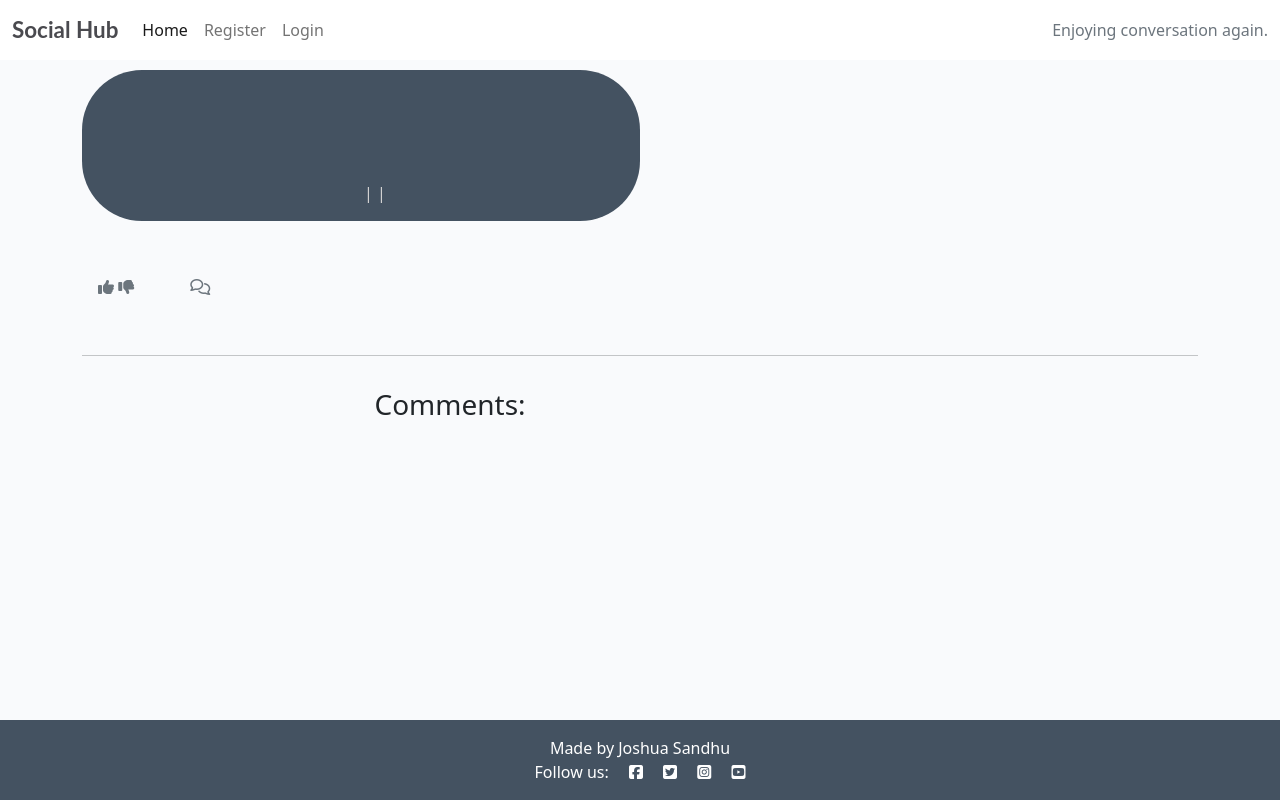
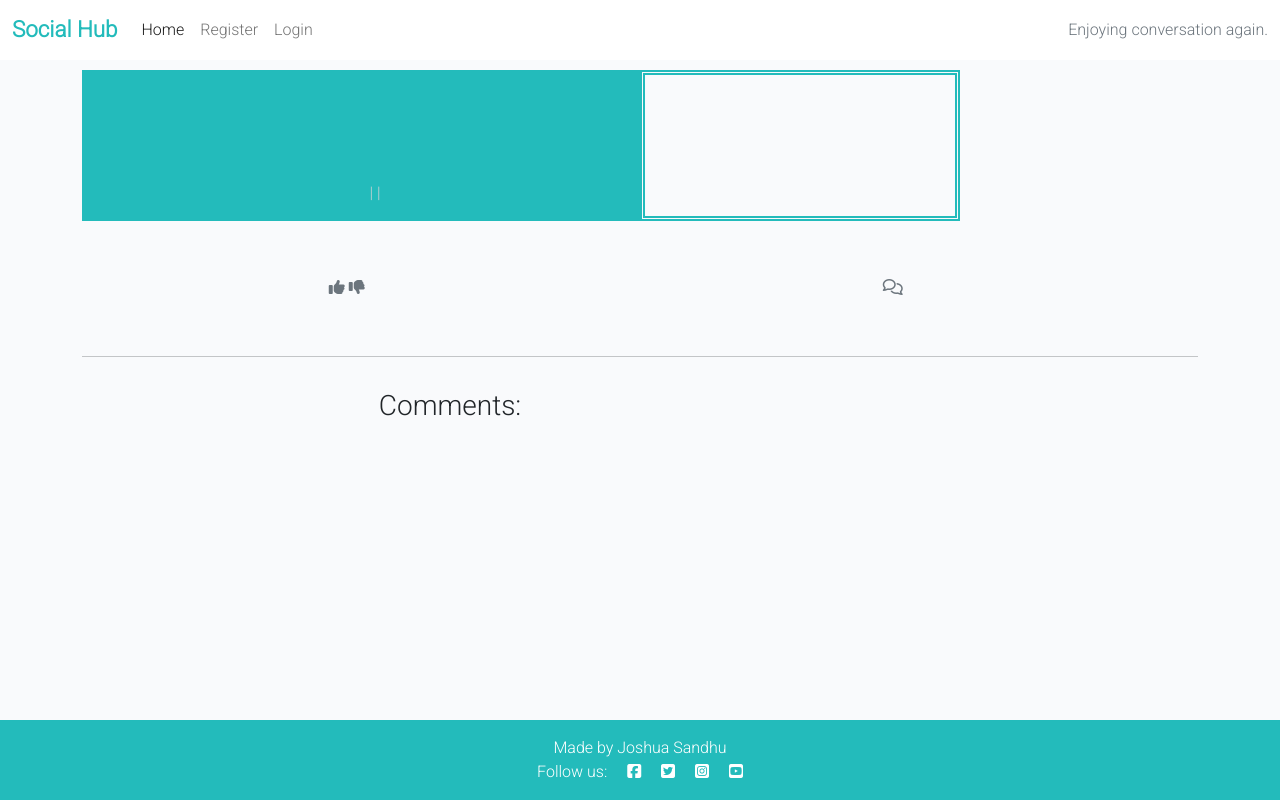
Before and after one commit to JoshSandhu/social_hub, a Django app: template templates/post_detail.html in a window 1280 px wide. Run offline with Django 3.2, Linux system fonts and the light colour scheme; the template is opened without the code that fills it, so the values that code supplies are empty; some libraries are stand-ins or nearby versions.

Commit message:
Adjusted base colors and layout of index.html page. Adjusted positioning of likes and dislikes on the post_detail.html page.

```diff
--- a/static/css/style.css
+++ b/static/css/style.css
@@ -1,20 +1,21 @@
 body {
     background-color: #F9FAFC;
+    font-family: 'Roboto', sans-serif;
 }
 
 .brand {
-    font-family: Lato, sans-serif;
+    font-family: 'Roboto', sans-serif;
     font-size: 1.4rem;
     font-weight: 700;
-    color: #4A4A4F;
+    color: #23BBBB;
 }
 
 .light-bg {
     background-color: #fff;
 }
 
-.dark-bg {
-    background-color: #445261;
+.color-bg {
+    background-color: #23BBBB;
 }
 
 .main-bg {
@@ -23,6 +24,10 @@ body {
 
 h1, h2, h3 {
     text-align: center;
+}
+
+.post-card {
+    border: thick double #23BBBB;
 }
 .card {
     border: none;
@@ -36,7 +41,7 @@ img {
     max-height: 100%;
     width: auto;
     height: auto;
-    border-radius: 60px;
+
   }
 
 .image-container {
@@ -47,10 +52,15 @@ img {
     position: absolute;
     bottom: 20%;
     min-width: 30%;
-    left: 35px;
-    border-radius: 30px;
+    left: 0px;
     text-align: center;
+    border: thick double #fff;
+    border-radius: 20px;
     background-color: #23BBBB;
+}
+
+.card-body > p {
+    text-align: center;
 }
 
 .author, .category {
@@ -68,10 +78,9 @@ img {
 }
 
 .masthead-text {
-    background-color: #445261;
+    background-color: #23BBBB;
     color: white;
     text-align: center;
-    border-radius: 60px;
     position: relative;
 }
 
@@ -79,11 +88,12 @@ img {
     position: relative;
     overflow: hidden;
     max-width: 40vh;
+    border: thick double #23BBBB;
 }
 
 .comments {
     border-radius: 10px;
-    border: black 1px solid;
+    border: #23BBBB 1px solid;
 }
 
 .post-link {
@@ -93,7 +103,7 @@ img {
 
 .post-link:hover,
 .page-link {
-    color: #E84610;
+    color: #00008B;
 }
 
 .post-title {
@@ -104,6 +114,10 @@ img {
 .post-subtitle {
     margin-left: 5%;
     color: lightgray;
+}
+
+.responses {
+    justify-content: space-around;
 }
 
 .btn-signup {
@@ -129,7 +143,7 @@ img {
 }
 
 .btn-like, .btn-dislike {
-    color: #E84610;
+    color: #00008B;
     border: none;
     background: transparent;
 }
@@ -138,7 +152,7 @@ img {
 .btn-dislike:hover,
 .btn-like:active,
 .btn-dislike:active {
-    color: #E84610;
+    color: #00008B;
     background: transparent;
     border: none;
 }
--- a/templates/base.html
+++ b/templates/base.html
@@ -8,7 +8,9 @@
     <meta http-equiv="X-UA-Compatible" content="IE=edge">
     <meta name="viewport" content="width=device-width, initial-scale=1" />
     <link rel="preconnect" href="https://fonts.gstatic.com">
-
+    <link rel="preconnect" href="https://fonts.googleapis.com">
+    <link rel="preconnect" href="https://fonts.gstatic.com" crossorigin>
+    <link href="https://fonts.googleapis.com/css2?family=Roboto:wght@300&display=swap" rel="stylesheet">
     <script src="https://kit.fontawesome.com/23a0e3507f.js" crossorigin="anonymous"></script>
     <link href="https://cdn.jsdelivr.net/npm/bootstrap@5.0.1/dist/css/bootstrap.min.css" rel="stylesheet"
         integrity="sha384-+0n0xVW2eSR5OomGNYDnhzAbDsOXxcvSN1TPprVMTNDbiYZCxYbOOl7+AMvyTG2x" crossorigin="anonymous">
@@ -85,7 +87,7 @@
     </main>
 
     <!-- Footer -->
-    <footer class="footer mt-auto py-3 dark-bg">
+    <footer class="footer mt-auto py-3 color-bg">
         <p class="m-0 text-center text-white">Made by Joshua Sandhu</p>
         <p class="m-0 text-center text-white">Follow us: <i class="fab fa-facebook-square ms-3"></i>
             <i class="fab fa-twitter-square ms-3"></i>
--- a/templates/index.html
+++ b/templates/index.html
@@ -9,7 +9,7 @@
         <div class="col-12 mt-3 left">
             <div class="row">
                 {% for post in post_list %}
-                <div class="col-md-4">
+                <div class="col-md-2 post-card">
                     <div class="card h-50 mb-4">
                         <div class="card-body h-100">
                             <div class="image-container h-100">
@@ -35,7 +35,7 @@
                         </div>
                     </div>
                 </div>
-                {% if forloop.counter|divisibleby:3 %}
+                {% if forloop.counter|divisibleby:6 %}
             </div>
             {% endif %}
             {% endfor %}
--- a/templates/post_detail.html
+++ b/templates/post_detail.html
@@ -28,12 +28,11 @@
         <div class="col card mb-4  mt-3 left  top">
             <div class="card-body">
                 <!-- The post content goes inside the card-text. -->
-                <!-- Use the | safe filter inside the template tags -->
                 <p class="card-text ">
                     {{ post.content | safe }}
                 </p>
-                <div class="row">
-
+                <div class="row responses">
+                    <!-- The number of likes and dislikes goes before the closing strong tag -->
                     <div class="col-1">
                         <strong>
                             {% if user.is_authenticated %}
@@ -49,7 +48,6 @@
                                 </form>
                             {% else %}
                         </strong>
-                        <!-- The number of likes goes before the closing strong tag -->
                         <strong class="text-secondary">{{ post.number_of_likes }}<i class="fas fa-thumbs-up"></i></strong>
                         {% endif %}
                         <strong>
@@ -69,7 +67,7 @@
                         <strong class="text-secondary"><i class="fas fa-thumbs-down"></i>{{ post.number_of_dislikes }}</strong>
                         {% endif %}
                     </div>
-                    <div class="col-4">
+                    <div class="col-1">
                         {% with comments.count as total_comments %}
                         <strong class="text-secondary"><i class="far fa-comments"></i>
                             <!-- Our total_comments variable goes before the closing strong tag -->
@@ -93,7 +91,7 @@
                 {% for comment in comments %}
                 <div class="comments" style="padding: 10px;">
                     <p class="font-weight-bold">
-                        <!-- The commenter's name goes here. Check the model if you're not sure what that is -->
+                        <!-- The commenter's name goes here. -->
                         {{ comment.name }}
                         <span class="font-weight-normal">
                             <!-- The comment's created date goes here -->
```
